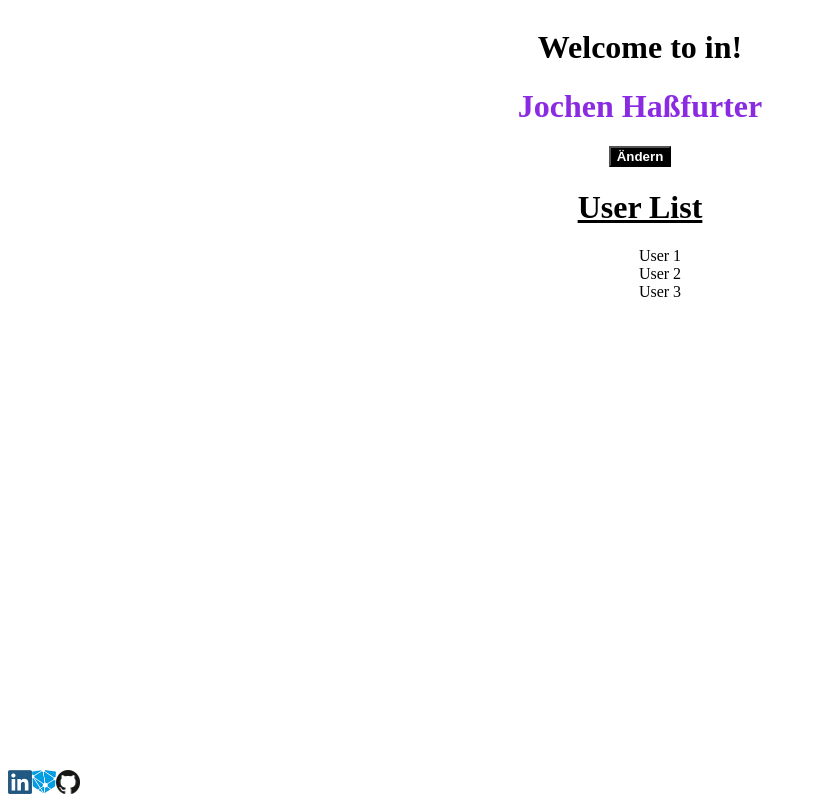
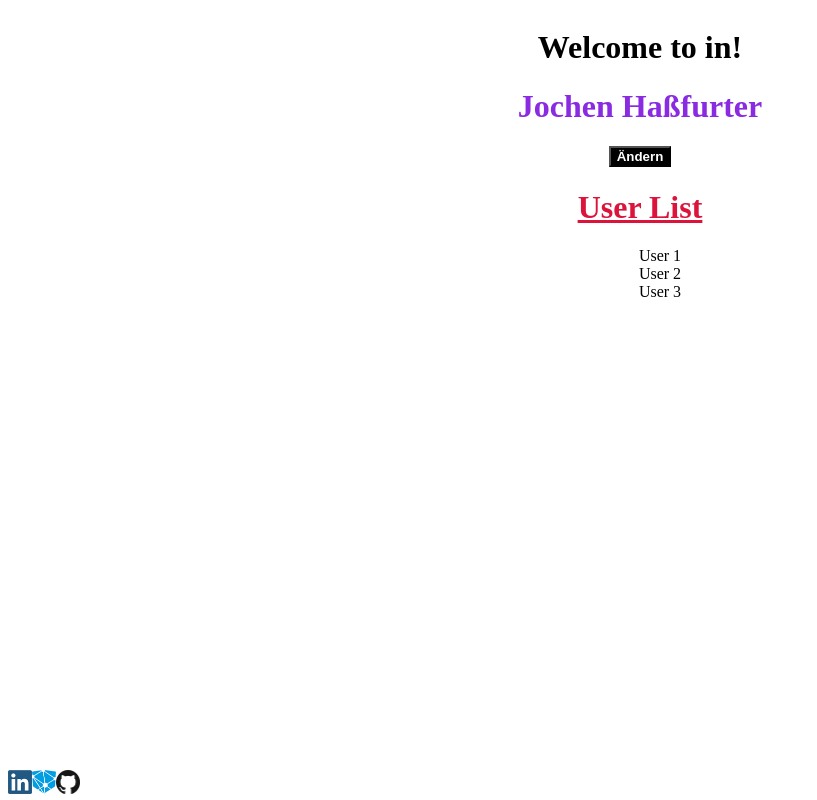
Before and after one commit to Mesqualito/Angular_TryOut, an Angular app: page / in a window 1280 px wide. Shown: the whole page, without its empty margins (0-817 px from the left). Built offline with nearby package versions, Linux system fonts and the light colour scheme.

Commit message:
...or better put them in their own file! We can use scss here, because "scss" was added in angular.json with "defaults": { "styleExt": "scss" [...] }. Angular-CLI loads the Sass-Loader etc.

```diff
--- /dev/null
+++ b/src/app/user-list/user-list.component.scss
@@ -0,0 +1,8 @@
+h1 {
+  text-effect: outline;
+  text-decoration: underline;
+  color: crimson;
+}
+ul {
+  list-style: none;
+}
--- a/src/app/user-list/user-list.component.ts
+++ b/src/app/user-list/user-list.component.ts
@@ -3,16 +3,7 @@ import {Component} from '@angular/core';
 @Component({
   selector: 'in-user-list',
   templateUrl: './user-list.component.html',
-  styles: [
-    `
-    h1 {
-        text-decoration: underline;
-      }
-    ul {
-      list-style: none;
-    }
-  `
-  ]
+  styleUrls: ['./user-list.component.scss']
 })
 export class UserListComponent {
 
```
